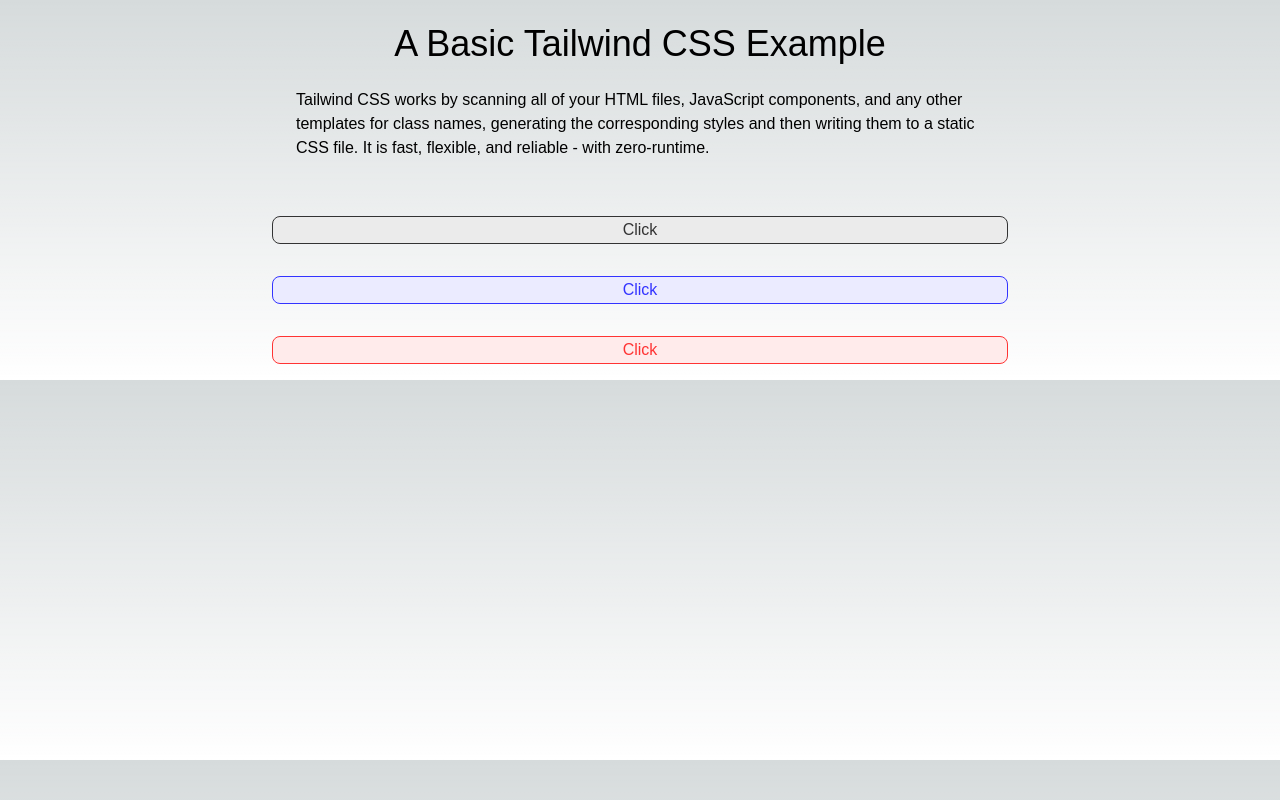
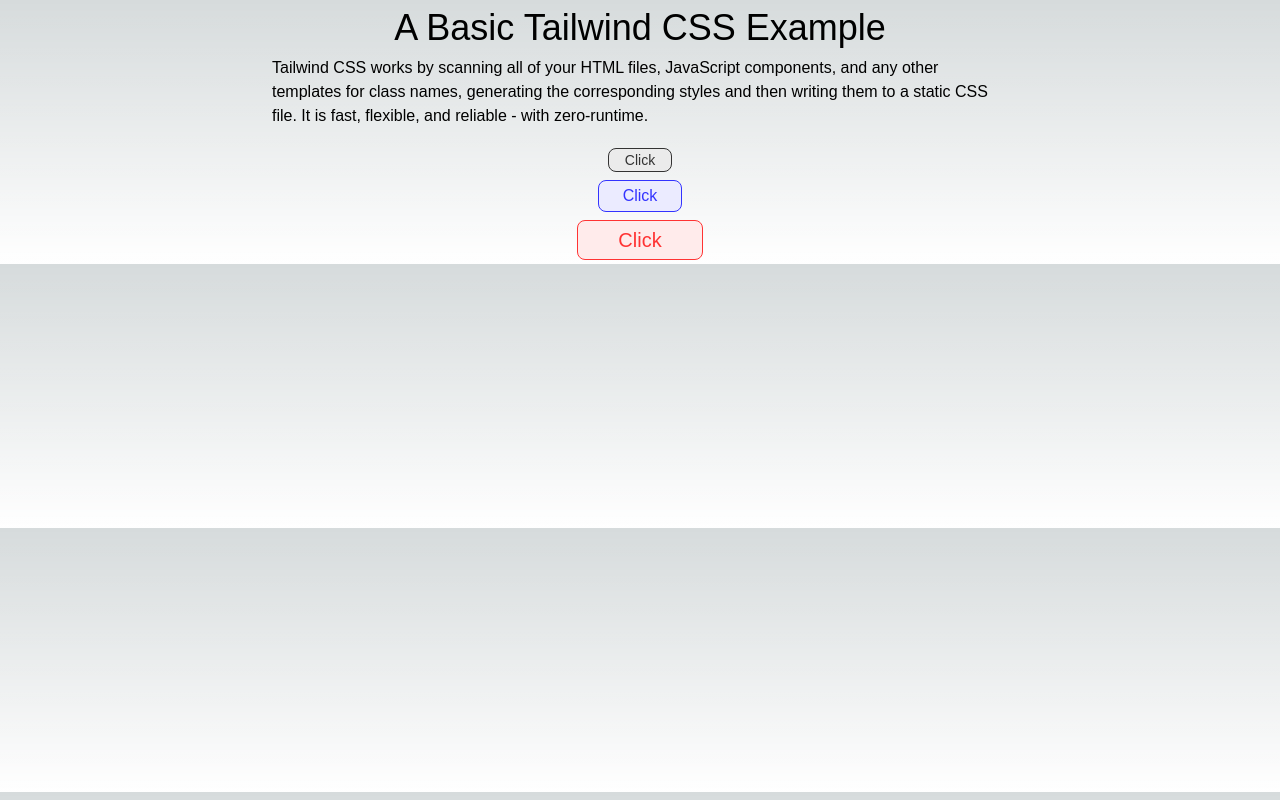
Before and after one commit to tnyo43/tailwind-practice, a Next.js app: page / in a window 1280 px wide. Built offline with nearby package versions, Linux system fonts and the light colour scheme.

Commit message:
add spacing token

```diff
--- a/src/components/Button/index.tsx
+++ b/src/components/Button/index.tsx
@@ -1,15 +1,27 @@
 type Theme = "default" | "accent" | "alert";
+type Size = "s" | "m" | "l";
 
 type Props = React.ComponentPropsWithoutRef<"button"> & {
   theme?: Theme;
+  size: Size;
 };
 
-export const Button: React.FC<Props> = ({ theme = "default", ...props }) => (
+export const Button: React.FC<Props> = ({
+  theme = "default",
+  size,
+  ...props
+}) => (
   <button
-    className={`h-7 rounded-lg border px-4
-    ${theme === "default" ? "bg-mono-background text-mono" : undefined}
-    ${theme === "accent" ? "bg-accent-background text-accent" : undefined}
-    ${theme === "alert" ? "bg-alert-background text-alert" : undefined}`}
+    className={`
+      rounded border
+      ${theme === "default" ? "bg-mono-background text-mono" : ""}
+      ${theme === "accent" ? "bg-accent-background text-accent" : ""}
+      ${theme === "alert" ? "bg-alert-background text-alert" : ""}
+
+      ${size === "s" ? "h-24 px-16 text-sm" : ""}
+      ${size === "m" ? "h-32 px-24 text-base" : ""}
+      ${size === "l" ? "h-40 px-40 text-xl" : ""}
+    `}
     {...props}
   />
 );
--- a/src/pages/index.tsx
+++ b/src/pages/index.tsx
@@ -3,17 +3,27 @@
 export default function Home() {
   return (
     <main className="mx-auto my-0 max-w-3xl text-center">
-      <h1 className="p-6 text-4xl">A Basic Tailwind CSS Example</h1>
-      <p className="px-10 pb-10 text-left">
+      <h1 className="p-8 text-4xl">A Basic Tailwind CSS Example</h1>
+      <p className="px-16 pb-16 text-left">
         Tailwind CSS works by scanning all of your HTML files, JavaScript
         components, and any other templates for class names, generating the
         corresponding styles and then writing them to a static CSS file. It is
         fast, flexible, and reliable - with zero-runtime.
       </p>
       <div className="flex flex-col gap-8 p-4">
-        <Button>Click</Button>
-        <Button theme="accent">Click</Button>
-        <Button theme="alert">Click</Button>
+        <div>
+          <Button size="s">Click</Button>
+        </div>
+        <div>
+          <Button size="m" theme="accent">
+            Click
+          </Button>
+        </div>
+        <div>
+          <Button size="l" theme="alert">
+            Click
+          </Button>
+        </div>
       </div>
     </main>
   );
--- a/tailwind.config.js
+++ b/tailwind.config.js
@@ -73,18 +73,21 @@
         background: colors.gray[10],
       },
     },
+    spacing: {
+      0: "0",
+      4: "0.25rem",
+      8: "0.5rem",
+      16: "1rem",
+      24: "1.5rem",
+      32: "2rem",
+      40: "2.5rem",
+    },
+    borderRadius: {
+      DEFAULT: "0.5rem",
+    },
     fontFamily: {
       sans: ["Graphik", "sans-serif"],
       serif: ["Merriweather", "serif"],
     },
-    extend: {
-      spacing: {
-        "8xl": "96rem",
-        "9xl": "128rem",
-      },
-      borderRadius: {
-        "4xl": "2rem",
-      },
-    },
   },
 };
```
